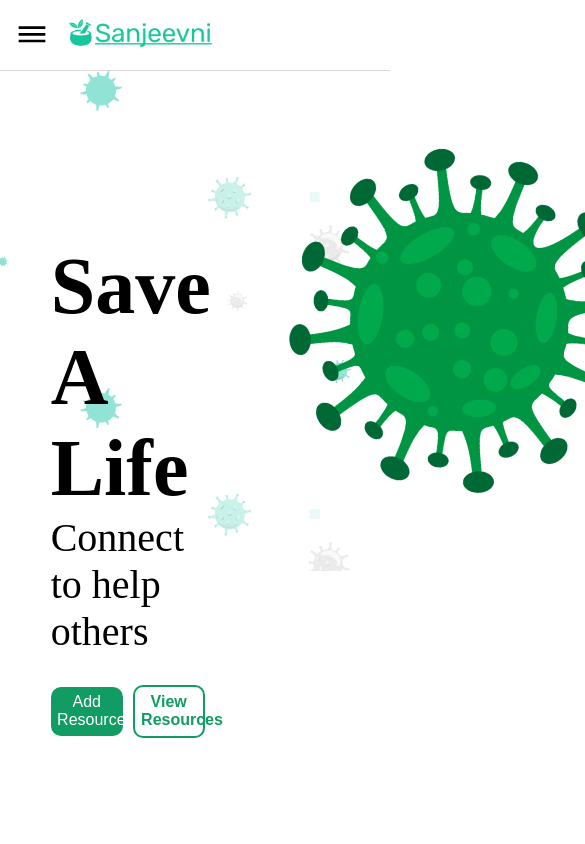
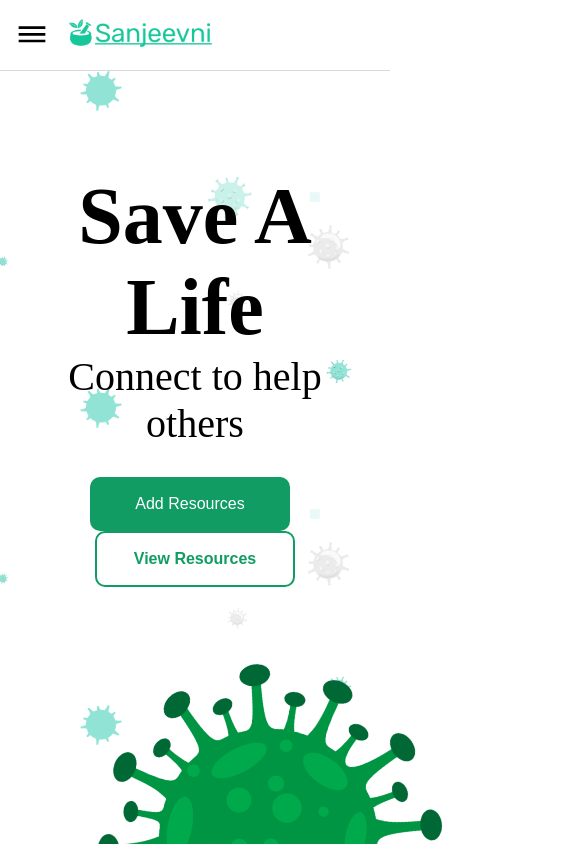
Before and after one commit to vice76/WebOCode, a React (Create React App) app: page / in a window 390 px wide. Shown: the top 844 px of the page, 585 px wide, since content can reach past the window. Built offline with nearby package versions, Linux system fonts and the light colour scheme.

Commit message:
made landing component responsive

```diff
--- a/src/scss/components/_landing.scss
+++ b/src/scss/components/_landing.scss
@@ -2,17 +2,26 @@
     background-image: url('../../assets/background.PNG');
     background-size: contain;
     background-repeat: repeat;
-    height: 500px;
+    height: auto;
     padding: 0 13%;
     .container {
         display: flex;
         flex-direction: row;
         justify-content: space-between;
 
+        @media (max-width: 900px) {
+            flex-direction: column;
+            text-align: center;
+        }
+
         .container-left {
             h1 {
                 padding-top: 170px;
                 font-size: 5rem;
+
+                @media (max-width: 1000px) {
+                    padding-top: 100px;
+                }
             }
             p {
                 font-size: 2.5rem;
@@ -23,8 +32,8 @@
 
                 .add-button {
                     font-size: 1rem;
-                    width: 45%;
-                    padding: 4%;
+                    width: 200px;
+                    padding: 18px;
                     border-radius: 10px;
                     color: white;
                     background-color: $color-green;
@@ -35,8 +44,8 @@
 
                 .view-button {
                     font-size: 1rem;
-                    width: 45%;
-                    padding: 4%;
+                    width: 200px;
+                    padding: 17px;
                     border-radius: 10px;
                     background-color: white;
                     border: 2px solid $color-green;
@@ -52,6 +61,10 @@
                 height: 500px;
                 width: 500px;
                 margin-right: -70px;
+
+                @media (max-width: 900px) {
+                    margin-right: 0px;
+                }
             }
             @media (prefers-reduced-motion: no-preference) {
                 img {
@@ -60,12 +73,17 @@
             }
 
             @keyframes virus-logo-spin {
-                0%   {transform: rotate(0deg); left: 0px; top: 0px;}
-                25%  {transform: rotate(90deg);left: 100px; top: 0px;}
-                50%  {transform: rotate(180deg);left: 100px; top: 100px;}
-                75%  {transform: rotate(270deg);left: 0px; top: 100px;}
-                100% {transform: rotate(360deg); left: 0px; top: 0px;}
+                from {
+                    transform: rotate(0deg);
+                  }
+                  to {
+                    transform: rotate(360deg);
+                }
             }
         }
     }
+
+    @media (max-width: 1200px) {
+        padding: 0 5%;
+    }
 }
```
